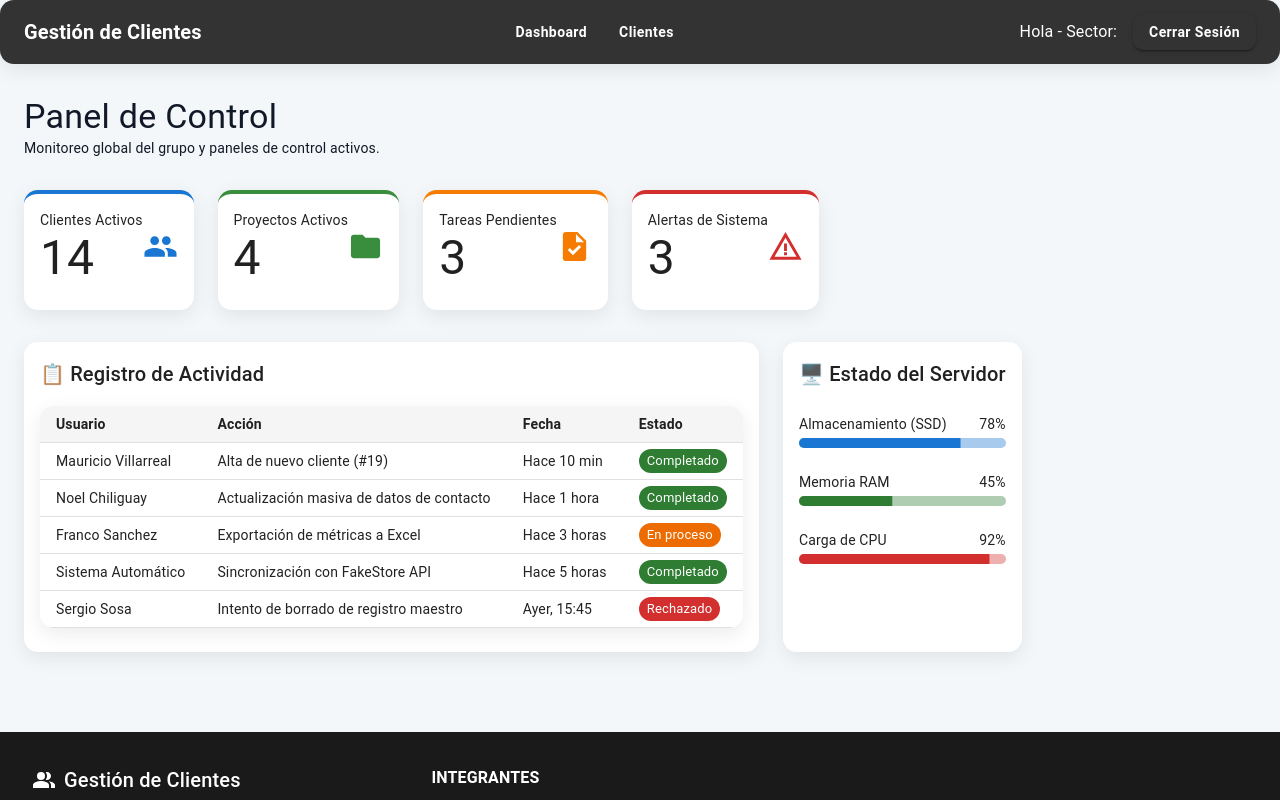
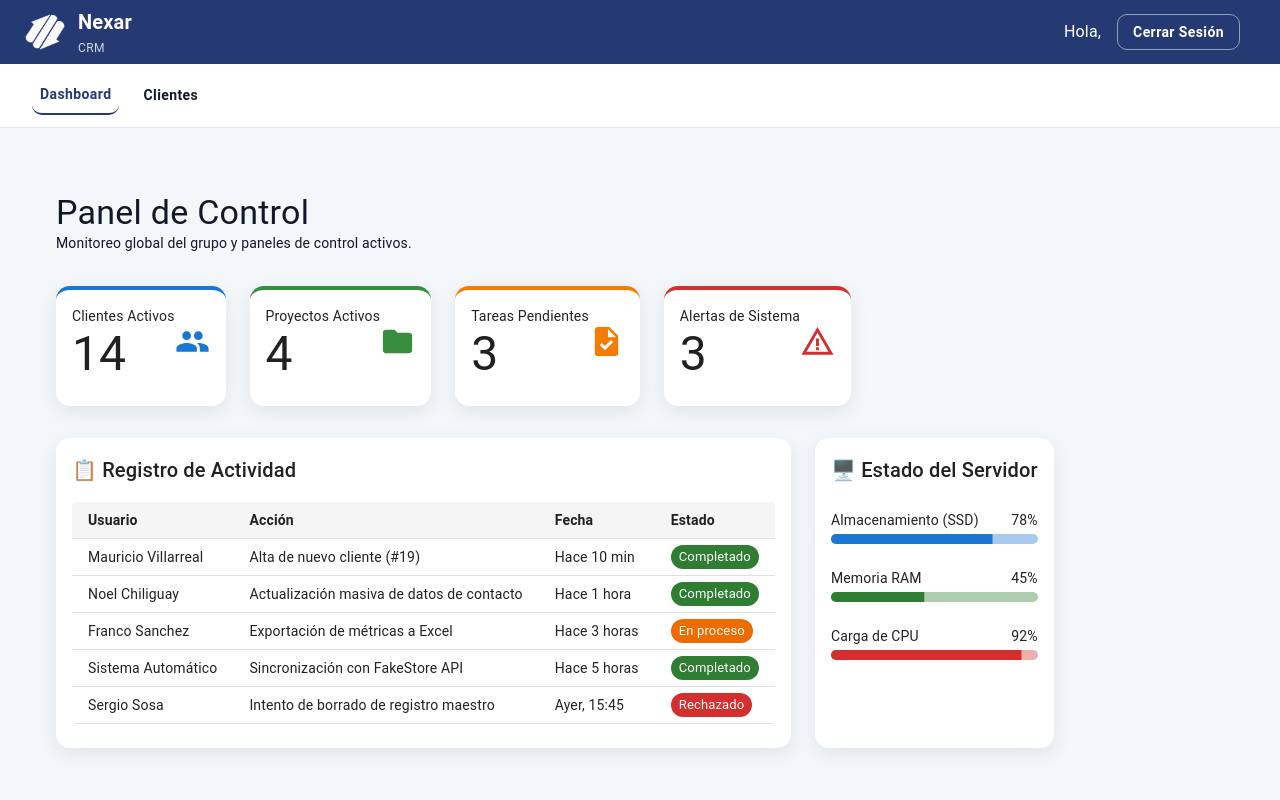
Before and after one commit to sofiver2023/pv_tp_integrador_grupo4, a React (Vite) app: page /dashboard in a window 1280 px wide. Shown: the top 800 px of the page. Built offline with nearby package versions, Linux system fonts and the light colour scheme; sample sign-in values are in the browser's storage.

Commit message:
Reaorganización layout base y mejora de la identidad visual de la aplicación

```diff
--- a/src/App.jsx
+++ b/src/App.jsx
@@ -5,6 +5,7 @@ import ListaClientes from "./views/ListaClientes";
 import RutaProtegida from './components/layout/RutaProtegida.jsx';
 import DetalleCliente from "./views/DetalleCliente";
 import Dashboard from './views/Dashboard.jsx';
+import Layout from './components/layout/Layout.jsx';
 import "./App.css";
 
 const App = () => {
@@ -17,7 +18,9 @@ const App = () => {
           <Route path="/clientes"
             element={
               <RutaProtegida>
-                <ListaClientes />
+                <Layout>
+                  <ListaClientes />
+                </Layout>
               </RutaProtegida>
             }/>
 
@@ -26,7 +29,9 @@ const App = () => {
           <Route path="/clientes/:id"
             element={
               <RutaProtegida>
+                <Layout>
                   <DetalleCliente />
+                </Layout>
               </RutaProtegida>
             }
           />
@@ -34,7 +39,9 @@ const App = () => {
           <Route path="/dashboard"
             element={
               <RutaProtegida>
-                <Dashboard />
+                <Layout>
+                  <Dashboard />
+                </Layout>
               </RutaProtegida>
             }
           />
--- a/src/components/layout/Header.jsx
+++ b/src/components/layout/Header.jsx
@@ -1,6 +1,7 @@
 import { useNavigate, Link } from 'react-router-dom';
 import { useAdmin } from '../../context/AdminContext';
 import { AppBar, Toolbar, Typography, Box, Button } from '@mui/material';
+import logo from "../../assets/logo_pv.png";
 
 const Header = () => {
     const { admin, logout } = useAdmin();
@@ -16,33 +17,63 @@ const Header = () => {
     }
 
     return (
-        <AppBar position="static" sx={{ bgcolor: '#333' }}>
-            <Toolbar sx={{ justifyContent: 'space-between' }}>
-                <Typography variant="h6" sx={{ fontWeight: "bold" }}>
-                    Gestión de Clientes
-                </Typography>
+        <AppBar position="static" elevation={0} sx={{ bgcolor:"var(--primary)", borderRadius: 0 }}>
+            <Toolbar sx={{ minHeight: 72, justifyContent: 'space-between', px: 4 }}>
+                <Box sx={{ display: "flex", alignItems: "center", gap: 1.5 }}>
+                    <Box
+                        component="img"
+                        src={logo}
+                        alt="ClientFlow"
+                        sx={{
+                            width: 42,
+                            height: 42,
+                        }}
+                    />
+                    <Box>
+                        <Typography
+                            variant="h6"
+                            sx={{ fontWeight: 700 }}
+                        >
+                            Nexar
+                        </Typography>
+                        <Typography
+                            variant="caption"
+                            sx={{ opacity: .8 }}
+                        >
+                            CRM
+                        </Typography>
+                    </Box>
+                </Box>
 
-                <Box sx={{ display: 'flex', gap: 2, mr: 4 }}>
+                <Box sx={{ display: 'flex', alignItems: 'center', gap: 2, borderRadius:2, px:2 }}>
+                    <Box
+                        sx={{
+                            textAlign: "right"
+                        }}
+                        >
+                        <Typography>
+                            Hola, <b>{admin.nombre}</b>
+                        </Typography>
+                        <Typography
+                            variant="body2"
+                            sx={{ opacity:.8 }}
+                        >
+                            {admin.sector}
+                        </Typography>
+                    </Box>
                     <Button
                         color="inherit"
-                        component={Link}
-                        to="/dashboard"
+                        variant="outlined"
+                        onClick={handleLogout}
+                        sx={{
+                            color:"white",
+                            borderColor:"rgba(255,255,255,.5)",
+                            "&:hover":{
+                                borderColor:"white",
+                                bgcolor:"rgba(255,255,255,.08)"
+                            }
+                        }}
                     >
-                        Dashboard
-                    </Button>
-                    <Button
-                        color="inherit"
-                        component={Link}
-                        to="/clientes"
-                    >
-                        Clientes
-                    </Button>
-                </Box>
-                <Box sx={{ display: 'flex', alignItems: 'center', gap: 2 }}>
-                    <Typography variant="body1">
-                        Hola <b>{admin.nombre}</b> - Sector: <b>{admin.sector}</b>
-                    </Typography>
-                    <Button color="" variant="contained" onClick={handleLogout}>
                         Cerrar Sesión
                     </Button>
                 </Box>
--- /dev/null
+++ b/src/components/layout/Layout.jsx
@@ -0,0 +1,20 @@
+import Header from "./Header";
+import Navbar from "./Navbar";
+import Footer from "./Footer";
+
+function Layout({ children }) {
+    return (
+    <>
+        <Header />
+        <Navbar />
+
+        <main className="main-content">
+        {children}
+        </main>
+
+        <Footer />
+    </>
+    );
+}
+
+export default Layout;
--- /dev/null
+++ b/src/components/layout/Navbar.jsx
@@ -0,0 +1,52 @@
+import { NavLink } from "react-router-dom";
+import { Box, Button } from "@mui/material";
+
+function Navbar() {
+    return (
+        <Box
+            component="nav"
+            sx={{
+                display: "flex",
+                gap: 2,
+                px: 4,
+                py: 1.5,
+                borderRadius: 0,
+                bgcolor: "var(--surface)",
+                borderBottom: "1px solid var(--border)",
+                boxShadow: "var(--shadow)",
+            }}
+        >
+            <Button
+                component={NavLink}
+                to="/dashboard"
+                color="inherit"
+                sx={{
+                    "&.active": {
+                        color: "var(--primary)",
+                        fontWeight: 700,
+                        borderBottom: "2px solid var(--primary)",
+                    },
+                }}
+            >
+                Dashboard
+            </Button>
+
+            <Button
+                component={NavLink}
+                to="/clientes"
+                color="inherit"
+                sx={{
+                    "&.active": {
+                        color: "var(--primary)",
+                        fontWeight: 700,
+                        borderBottom: "2px solid var(--primary)",
+                    },
+                }}
+            >
+                Clientes
+            </Button>
+        </Box>
+    );
+}
+
+export default Navbar;
--- a/src/styles/global.css
+++ b/src/styles/global.css
@@ -20,6 +20,9 @@ body {
 main {
     width:100%;
     min-height:100vh;
+    min-height: calc(100vh - 140px);
+    padding:2rem;
+    background:var(--background);
 }
 
 
@@ -74,7 +77,6 @@ a,
     transition: all var(--transition);
 }
 
-.MuiPaper-root,
 .MuiCard-root {
     border-radius: var(--radius) !important;
     box-shadow:var(--shadow)!important;
--- a/src/styles/variables.css
+++ b/src/styles/variables.css
@@ -23,6 +23,8 @@
 
 --shadow:0px 6px 20px rgba(0,0,0,.08);
 
+--shadow-hover:0px 12px 28px rgba(0,0,0,.12);
+
 --radius:14px;
 
 --transition:.25s ease;
--- a/src/views/Dashboard.jsx
+++ b/src/views/Dashboard.jsx
@@ -8,7 +8,7 @@ import FolderIcon from '@mui/icons-material/Folder';
 import TaskIcon from '@mui/icons-material/Task';
 import WarningAmberIcon from '@mui/icons-material/WarningAmber';
 import Header from '../components/layout/Header';
-import Footer from '../components/common/Footer';
+import Footer from '../components/layout/Footer';
 
 const actividad = [
   { usuario: 'Mauricio Villarreal', accion: 'Alta de nuevo cliente (#19)', fecha: 'Hace 10 min', estado: 'Completado' },
@@ -41,7 +41,6 @@ const metricas = [
 const Dashboard = () => {
   return (
     <Box sx={{ display: 'flex', flexDirection: 'column', minHeight: '100vh' }}>
-      <Header />
 
       <Container maxWidth="xl" sx={{ flex: 1, py: 4 }}>
         {/* Título */}
@@ -133,7 +132,6 @@ const Dashboard = () => {
         </Grid>
       </Container>
 
-      <Footer />
     </Box>
   );
 };
--- a/src/views/ListaClientes.jsx
+++ b/src/views/ListaClientes.jsx
@@ -23,7 +23,7 @@ import PersonAddIcon from "@mui/icons-material/PersonAdd";
 import EditIcon from "@mui/icons-material/Edit";
 import DeleteIcon from "@mui/icons-material/Delete";
 import AltaClienteForm from "../components/common/AltaClienteForm";
-import Footer from "../components/common/Footer.jsx";
+import Footer from "../components/layout/Footer.jsx";
 import Header from "../components/layout/Header.jsx";
 
 function ListaClientes() {
@@ -97,7 +97,6 @@ function ListaClientes() {
 
   return (
     <>
-    <Header></Header>
       <Box sx={{ padding: 3, maxWidth: 1200, margin: "0 auto" }}>
         <Typography variant="h4" gutterBottom>
           Gestión de Clientes
@@ -233,7 +232,6 @@ function ListaClientes() {
           </Alert>
         </Snackbar>
       </Box>
-      <Footer></Footer>
 
     </>
   );
```
Also changed, not shown: src/assets/logo_pv.png (added), src/components/layout/Footer.jsx (renamed from src/components/common/Footer.jsx).
